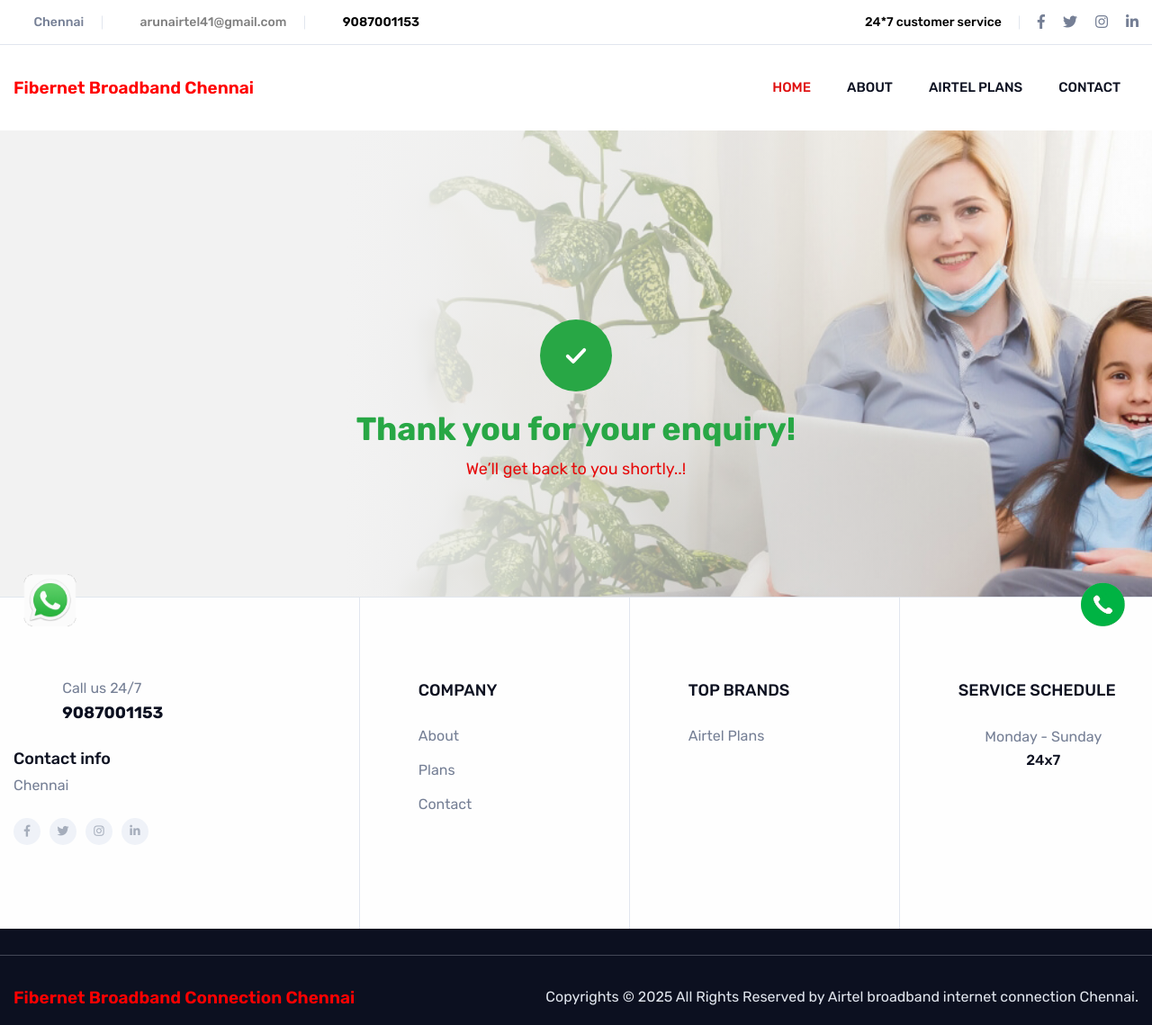
After one commit to Suriyaprakash2023/fibernet, a Django app: page /thankyou/ in a window 1280 px wide. The commit adds this page. Shown: the whole page at 90% size. Run offline with Django 5.2, Linux system fonts and the light colour scheme; some libraries are stand-ins or nearby versions; some web fonts are replaced.

Commit message:
final cmt

```diff
--- a/fibernet/settings.py
+++ b/fibernet/settings.py
@@ -23,12 +23,13 @@
 SECRET_KEY = 'django-insecure-17n51x2w4@1o6z#pcrzs0vj@l)n-)twwfg@#cyo4!v^p*lt@*@'
 
 # SECURITY WARNING: don't run with debug turned on in production!
-DEBUG = True
+DEBUG = False
 
 ALLOWED_HOSTS = [
     'localhost',
     '127.0.0.1',
-    '78c5b69bf90c.ngrok-free.app',  # Add your current ngrok domain here
+    'www.fibernetbroadband.in',
+    'fibernetbroadband.in',  # Add your current ngrok domain here
 ]
 
 # Application definition
--- a/main/urls.py
+++ b/main/urls.py
@@ -9,5 +9,6 @@
     path('act/', act,name='act'),
     path('airtel/', airtel,name='airtel'),
     path('hathway/', hathway,name='hathway'),
-     path('submit-enquiry/', enquiry_submit, name='submit-enquiry'),
+    path('thankyou/', thankyou,name='thankyou'),
+    path('submit-enquiry/', enquiry_submit, name='submit-enquiry'),
 ]
--- a/main/views.py
+++ b/main/views.py
@@ -13,6 +13,8 @@
   return render(request,'airtel.html')
 def hathway(request):
   return render(request,'hathway.html')
+def thankyou(request):
+  return render(request,'thank-you.html')
 
 
 # views.py
@@ -30,29 +32,37 @@
 SPREADSHEET_ID = '18HRqJv5wETVYUezBczAX4Lrsn3NgtZKL00_oCZbOmUw'  # Replace with your actual Google Sheet ID
 RANGE_NAME = 'Sheet1!A2'  # Adjust if you want a different sheet/range
 
+
 @csrf_exempt
 def enquiry_submit(request):
     if request.method == 'POST':
-        name = request.POST.get('name')
-        email = request.POST.get('email')
-        mobile = request.POST.get('mobile')
-        message = request.POST.get('message')
+        try:
+            name = request.POST.get('name')
+            email = request.POST.get('email')
+            mobile = request.POST.get('mobile')
+            message = request.POST.get('message')
 
-        # Save to DB
-        Enquiry.objects.create(name=name, email=email, mobile=mobile, message=message)
+            # Save to DB
+            Enquiry.objects.create(name=name, email=email, mobile=mobile, message=message)
 
-        # Save to Google Sheet
-        credentials = service_account.Credentials.from_service_account_file(
-            SERVICE_ACCOUNT_FILE, scopes=SCOPES)
-        service = build('sheets', 'v4', credentials=credentials)
-        values = [[name, email, mobile, message]]
-        body = {'values': values}
-        service.spreadsheets().values().append(
-            spreadsheetId=SPREADSHEET_ID,
-            range=RANGE_NAME,
-            valueInputOption='RAW',
-            insertDataOption='INSERT_ROWS',
-            body=body
-        ).execute()
+            # Google Sheet
+            credentials = service_account.Credentials.from_service_account_file(
+                SERVICE_ACCOUNT_FILE, scopes=SCOPES)
+            service = build('sheets', 'v4', credentials=credentials)
 
-        return JsonResponse({'status': 'success'})
+            values = [[name, email, mobile, message]]
+            body = {'values': values}
+
+            service.spreadsheets().values().append(
+                spreadsheetId=SPREADSHEET_ID,
+                range=RANGE_NAME,
+                valueInputOption='RAW',
+                insertDataOption='INSERT_ROWS',
+                body=body
+            ).execute()
+
+            return JsonResponse({'status': 'success'})
+        except Exception as e:
+            return JsonResponse({'status': 'error', 'message': str(e)})
+
+    return JsonResponse({'status': 'invalid_method'})
--- a/templates/about.html
+++ b/templates/about.html
@@ -91,7 +91,7 @@
             <!-- counter-area-end -->
 
             <!-- cta-area -->
-            <section class="cta-area cta-bg jarallax" data-background="img/bg/cta_bg.jpg">
+            <section class="cta-area cta-bg jarallax" data-background="{% static 'img/bg/cta_bg.jpg' %}">
                 <div class="container">
                     <div class="row justify-content-center">
                         <div class="col-xl-9 col-lg-10">
--- a/templates/base.html
+++ b/templates/base.html
@@ -10,7 +10,7 @@
     </title>
     <meta
       name="description"
-      content="One of the leading Fibernet Broadband Plans in Chennai. Call : 7603883971 to get latest Fibernet Broadband Offers."
+      content="One of the leading Fibernet Broadband Plans in Chennai. Call : 9087001153 to get latest Fibernet Broadband Offers."
     />
     <meta name="viewport" content="width=device-width, initial-scale=1" />
     <link rel="shortcut icon" type="image/x-icon" href="{% static 'img/favicon.png' %}" />
@@ -74,9 +74,9 @@
                   <li>
                     <i class="flaticon-telephone-handle-silhouette"></i>
                     <a
-                      href="tel:+917603883971"
+                      href="tel:+919087001153"
                       style="color: #000; font-weight: 600"
-                      >7603883971</a
+                      >9087001153</a
                     >
                   </li>
                 </ul>
@@ -200,7 +200,7 @@
                     <div class="content">
                       <span>Call us 24/7</span>
                       <h6 class="title">
-                        <a href="tel:+917603883971">7603883971</a>
+                        <a href="tel:+919087001153">9087001153</a>
                       </h6>
                     </div>
                   </div>
@@ -279,14 +279,14 @@
     </footer>
     <!-- footer-area-end -->
     <a
-      href="https://api.whatsapp.com/send?phone=+917603883971&amp;text=Hello%2C%20I%20need%20some%20informations.%2C%20Please%20Contact%20me"
+      href="https://api.whatsapp.com/send?phone=+919087001153&amp;text=Hello%2C%20I%20need%20some%20informations.%2C%20Please%20Contact%20me"
       target="_blank"
       class="whatsapp_button"
     >
       <img src="{% static 'img/whatsapp.gif' %}" style="width: 80%" />
     </a>
 
-    <a href="tel:+917603883971" target="_blank" class="call_button">
+    <a href="tel:+919087001153" target="_blank" class="call_button">
       <img src="{% static 'img/call.gif' %}" style="width: 36%" />
     </a>
 
@@ -305,26 +305,10 @@
     <script src="{% static 'js/main.js' %}"></script>
 
 
-
-
 <script>
 $(document).ready(function () {
-    // Show/hide the popup form manually
-    $(".contact-icon").click(function () {
-        $("#contact-popup").show();
-    });
-    $("#close").click(function () {
-        $("#contact-popup").hide();
-    });
-
-    // Auto show popup after 8 seconds
-    setTimeout(function () {
-        $("#contact-popup").fadeIn();
-    }, 8000);
-
-    // AJAX form submit
     $("#enquiryForm").submit(function (event) {
-        event.preventDefault(); // prevent default form submit
+        event.preventDefault();  // prevent form reload
 
         const csrftoken = $("input[name='csrfmiddlewaretoken']").val();
 
@@ -333,35 +317,37 @@
         $("#submitBtn").prop("disabled", true);
 
         $.ajax({
-            url: "/submit-enquiry/",  // Django endpoint
+            url: "/submit-enquiry/", // your Django form URL
             type: "POST",
             data: $(this).serialize(),
             headers: {
                 "X-CSRFToken": csrftoken
             },
             success: function (response) {
+                console.log("Server Response:", response);  // Debug log
+
                 if (response.status === 'success') {
                     $("#loadingSpinner").hide();
-                    $("#submitText").show();
                     $("#submitBtn").prop("disabled", false);
                     $("#enquiryForm")[0].reset();
 
-                    // ✅ Show custom success popup
-                    $("#successPopup").fadeIn();
+                    // ✅ Hide popup
+                    $("#contact-popup").fadeOut();
 
-                    // Hide after 4 seconds (optional)
+                    // ✅ Redirect to thank you page
                     setTimeout(function () {
-                        $("#successPopup").fadeOut();
-                    }, 4000);
+                        window.location.href = "/thankyou/";
+                    }, 500);
                 } else {
-                    alert("Google Sheets Error: " + response.message);
+                    alert("Error: " + response.message);
                     $("#loadingSpinner").hide();
                     $("#submitText").show();
                     $("#submitBtn").prop("disabled", false);
                 }
             },
-            error: function () {
-                alert("Something went wrong. Please try again.");
+            error: function (xhr, status, error) {
+                console.log("AJAX Error:", error);
+                alert("Submission failed: " + error);
                 $("#loadingSpinner").hide();
                 $("#submitText").show();
                 $("#submitBtn").prop("disabled", false);
@@ -370,7 +356,6 @@
     });
 });
 </script>
-
 
   </body>
   <style>
--- a/templates/index.html
+++ b/templates/index.html
@@ -60,7 +60,7 @@
                     </div>
                     <div class="content">
                         <span><h5 style="font-size:18px; font-weight: 600;">Customer Service:</h4></span>
-                        <h5 class="number"><a class="text-decoration-none" href="tel:+917603883971">7603883971</a></h5>
+                        <h5 class="number"><a class="text-decoration-none" href="tel:+919087001153">9087001153</a></h5>
                     </div>
                 </div>
             </section>
@@ -279,7 +279,7 @@
             <!-- special-offer-area-end -->
 
             <!-- subscribe-area -->
-            <section class="subscribe-area subscribe-bg" data-background="img/bg/subscribe_bg.jpg">
+            <section class="subscribe-area subscribe-bg" data-background="{% static 'img/bg/subscribe_bg.jpg' %}">
                 <div class="container">
                     <div class="row">
                         <div class="col-xl-7 col-lg-6">
--- /dev/null
+++ b/templates/thank-you.html
@@ -0,0 +1,82 @@
+{% extends 'base.html' %} {% load static %} {% block content %}
+
+<!-- main-area -->
+<main>
+  <!-- breadcrumb-area -->
+  <section class="breadcrumb-area breadcrumb-bg">
+    <div class="container">
+      <div class="row justify-content-center">
+        <div style="text-align: center; margin-top: 100px">
+          <!-- ✅ Checkmark animation -->
+          <div class="checkmark-circle">
+            <svg viewBox="0 0 52 52">
+              <path d="M14 27 L22 35 L38 18" />
+            </svg>
+          </div>
+
+          <!-- ✅ Thank You Message -->
+          <h1 class="thank-you-text">Thank you for your enquiry!</h1>
+          <p style="font-size: 18px; color: #e60b0b">
+            We’ll get back to you shortly..!
+          </p>
+        </div>
+      </div>
+    </div>
+  </section>
+</main>
+
+<!-- ✅ Custom thank-you animation styles -->
+<style>
+  .checkmark-circle {
+    width: 80px;
+    height: 80px;
+    border-radius: 50%;
+    background: #28a745;
+    display: flex;
+    align-items: center;
+    justify-content: center;
+    margin: 0 auto 20px;
+    animation: popIn 0.6s ease-out forwards;
+  }
+
+  .checkmark-circle svg {
+    width: 40px;
+    height: 40px;
+    stroke: white;
+    stroke-width: 5;
+    stroke-linecap: round;
+    stroke-linejoin: round;
+    fill: none;
+  }
+
+  .thank-you-text {
+    font-size: 36px;
+    font-weight: 700;
+    color: #28a745;
+    animation: slideIn 1s ease;
+  }
+
+  @keyframes popIn {
+    0% {
+      transform: scale(0.2);
+      opacity: 0;
+    }
+    100% {
+      transform: scale(1);
+      opacity: 1;
+    }
+  }
+
+  @keyframes slideIn {
+    0% {
+      opacity: 0;
+      transform: translateY(20px);
+    }
+    100% {
+      opacity: 1;
+      transform: translateY(0);
+    }
+  }
+</style>
+
+{% endblock content %}
```
Also changed, not shown: credentials/google_sheet_key.json (+3 -3 lines), templates/contact.html (+100 -26 lines), db.sqlite3, 1 other file.
